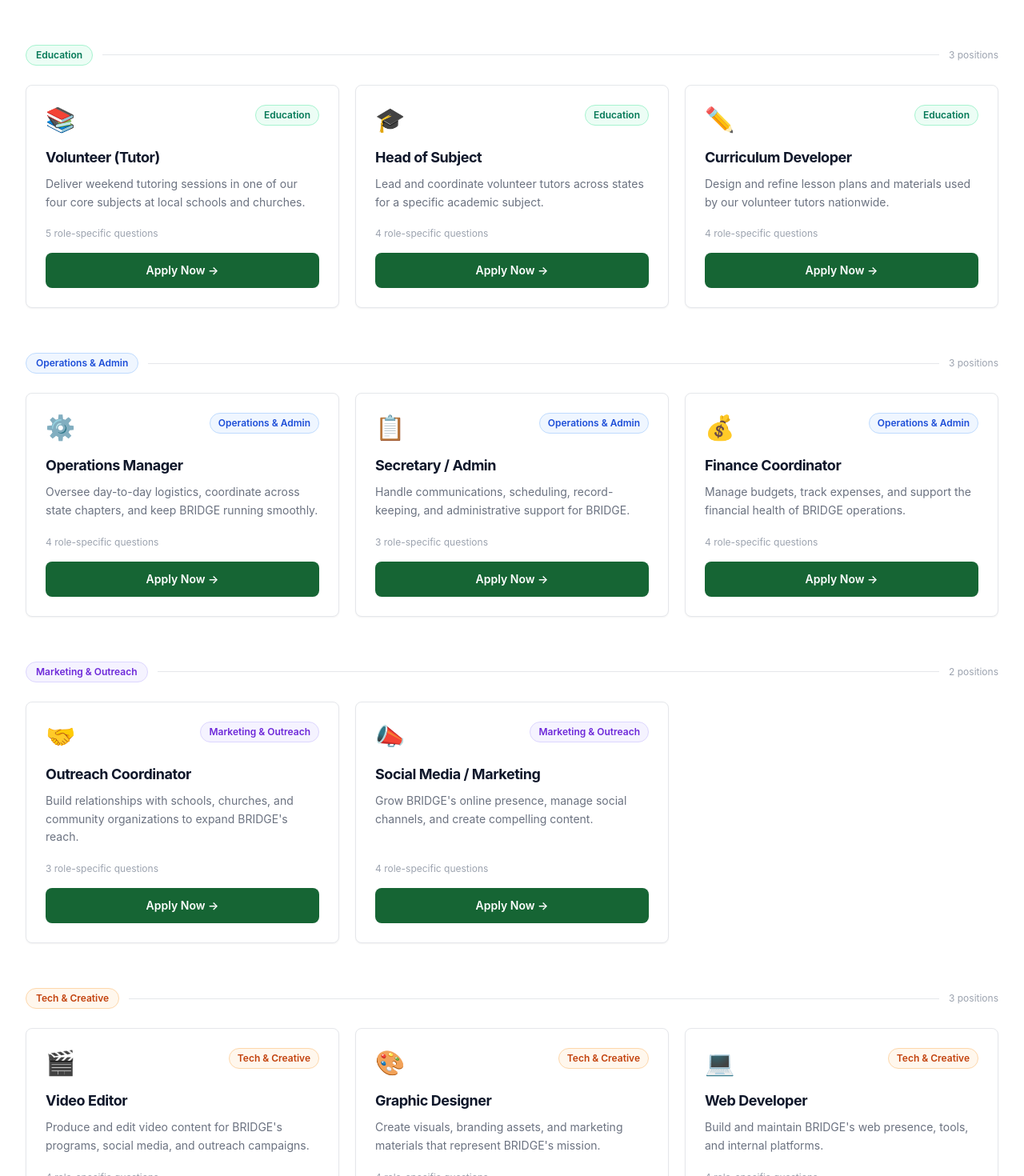
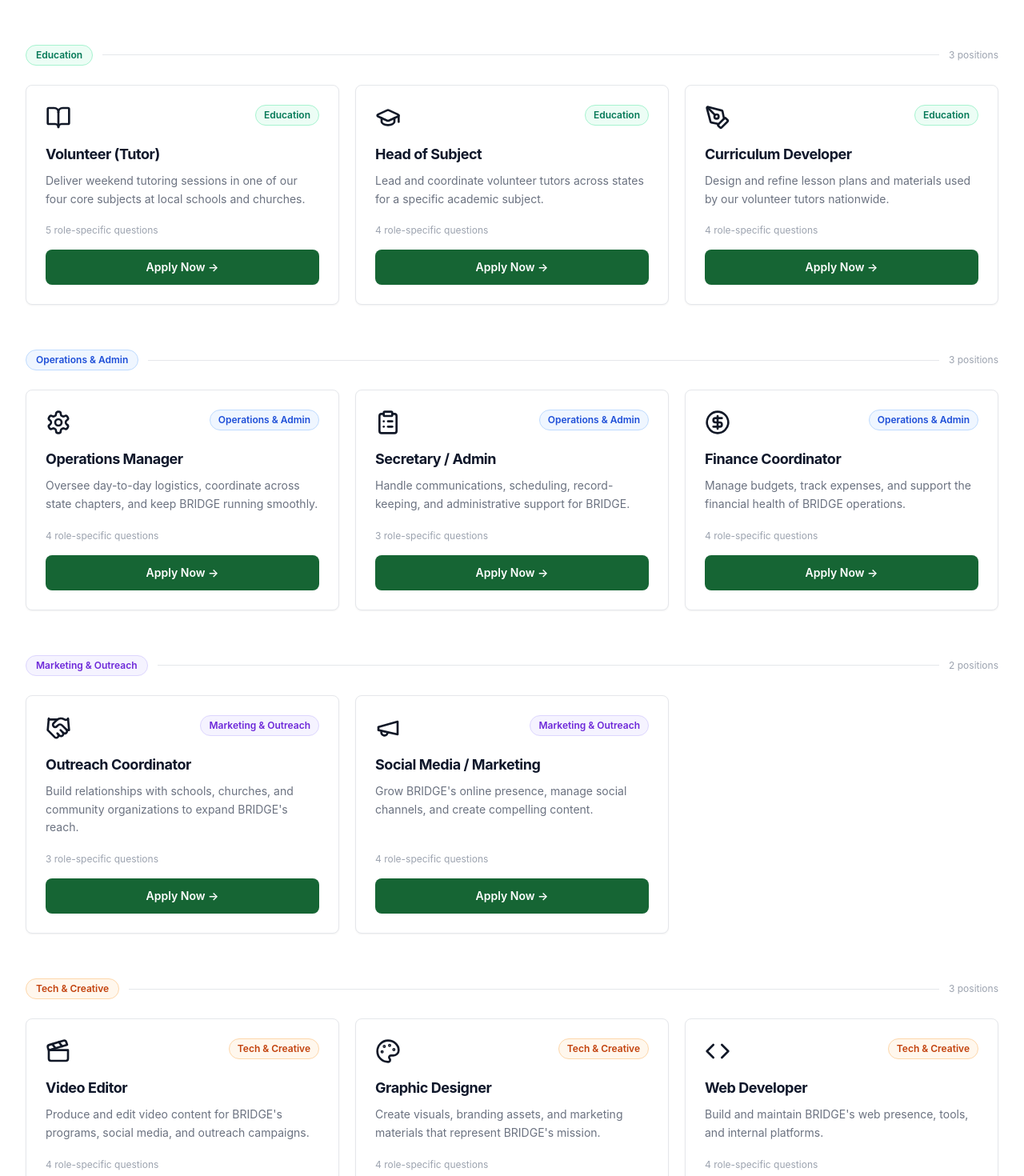
Before and after one commit to JoinTheBridge/JoinTheBridge, a Next.js app: page /volunteer in a window 1280 px wide. Shown: the part 740-2210 px from the top of the page at 80% size. Built offline with nearby package versions, Linux system fonts and the light colour scheme.

Commit message:
Replace emojis with Lucide line icons

```diff
--- a/src/app/admin/page.tsx
+++ b/src/app/admin/page.tsx
@@ -3,6 +3,7 @@
 import { useState, useEffect, useCallback } from "react";
 import { supabase, type Application } from "@/lib/supabase";
 import { ROLES, GROUP_COLORS, type RoleGroup } from "@/lib/roles";
+import { RoleIcon } from "@/components/RoleIcon";
 
 /* ─── Types ─────────────────────────────────────────────────────────────── */
 
@@ -163,7 +164,7 @@
       <div className="flex items-start justify-between gap-3 flex-wrap">
         <div>
           <div className="flex items-center gap-2 flex-wrap mb-1">
-            <span className="text-lg">{role?.icon ?? "📄"}</span>
+            <span className="text-lg"><RoleIcon iconName={role?.icon} className="w-5 h-5" /></span>
             <h3 className="font-bold text-brand-navy text-base">{app.full_name}</h3>
             <span
               className={`px-2.5 py-0.5 rounded-full text-xs font-semibold border ${STATUS_COLORS[app.status]}`}
--- a/src/app/apply/[role-slug]/page.tsx
+++ b/src/app/apply/[role-slug]/page.tsx
@@ -1,5 +1,6 @@
 import type { Metadata } from "next";
 import { notFound } from "next/navigation";
+import { RoleIcon } from "@/components/RoleIcon";
 import Link from "next/link";
 import { getRoleBySlug, ROLE_GROUPS, getRolesByGroup, GROUP_COLORS } from "@/lib/roles";
 import ApplicationForm from "@/components/ApplicationForm";
@@ -52,7 +53,7 @@
           </nav>
 
           <div className="flex items-start gap-5">
-            <span className="text-5xl hidden sm:block">{role.icon}</span>
+            <span className="text-5xl hidden sm:block"><RoleIcon iconName={role.icon} className="w-12 h-12" /></span>
             <div>
               <h1 className="text-3xl md:text-4xl font-extrabold text-white mb-2">
                 {role.title}
@@ -133,7 +134,7 @@
                           href={`/apply/${r.slug}`}
                           className="flex items-center gap-2 text-sm text-gray-600 hover:text-brand-forest transition-colors"
                         >
-                          <span>{r.icon}</span>
+                          <span><RoleIcon iconName={r.icon} className="w-5 h-5" /></span>
                           <span>{r.title} →</span>
                         </Link>
                       </li>
--- a/src/app/volunteer/page.tsx
+++ b/src/app/volunteer/page.tsx
@@ -1,6 +1,7 @@
 import type { Metadata } from "next";
 import Link from "next/link";
 import { ROLES, ROLE_GROUPS, getRolesByGroup, GROUP_COLORS } from "@/lib/roles";
+import { RoleIcon } from "@/components/RoleIcon";
 
 export const metadata: Metadata = {
   title: "Volunteer – Apply to BRIDGE",
@@ -128,7 +129,7 @@
                       >
                         {/* Icon + badge */}
                         <div className="flex items-start justify-between mb-4">
-                          <span className="text-3xl">{role.icon}</span>
+                          <span className="text-3xl"><RoleIcon iconName={role.icon} className="w-8 h-8" /></span>
                           <span
                             className={`px-2.5 py-1 rounded-full text-xs font-semibold border ${colors.bg} ${colors.text} ${colors.border}`}
                           >
--- a/src/components/ApplicationForm.tsx
+++ b/src/components/ApplicationForm.tsx
@@ -2,6 +2,7 @@
 
 import { useState, useCallback, type FormEvent } from "react";
 import { useRouter } from "next/navigation";
+import { RoleIcon } from "@/components/RoleIcon";
 import { supabase, type ApplicationInsert } from "@/lib/supabase";
 import type { RoleConfig } from "@/lib/roles";
 
@@ -210,7 +211,7 @@
               {step === 1 ? "Personal Information" : "Role-Specific Questions"}
             </h3>
           </div>
-          <span className="text-2xl">{role.icon}</span>
+          <span className="text-2xl"><RoleIcon iconName={role.icon} className="w-6 h-6" /></span>
         </div>
         {/* Progress bar */}
         <div className="w-full bg-white/20 rounded-full h-1.5">
--- /dev/null
+++ b/src/components/RoleIcon.tsx
@@ -0,0 +1,36 @@
+import {
+  BookOpen,
+  GraduationCap,
+  PenTool,
+  Settings,
+  ClipboardList,
+  CircleDollarSign,
+  Handshake,
+  Megaphone,
+  Clapperboard,
+  Palette,
+  Code,
+  FileText
+} from "lucide-react";
+
+interface RoleIconProps {
+  iconName?: string;
+  className?: string;
+}
+
+export function RoleIcon({ iconName, className }: RoleIconProps) {
+  switch (iconName) {
+    case "BookOpen": return <BookOpen className={className} />;
+    case "GraduationCap": return <GraduationCap className={className} />;
+    case "PenTool": return <PenTool className={className} />;
+    case "Settings": return <Settings className={className} />;
+    case "ClipboardList": return <ClipboardList className={className} />;
+    case "CircleDollarSign": return <CircleDollarSign className={className} />;
+    case "Handshake": return <Handshake className={className} />;
+    case "Megaphone": return <Megaphone className={className} />;
+    case "Clapperboard": return <Clapperboard className={className} />;
+    case "Palette": return <Palette className={className} />;
+    case "Code": return <Code className={className} />;
+    default: return <FileText className={className} />;
+  }
+}
--- a/src/lib/roles.ts
+++ b/src/lib/roles.ts
@@ -46,7 +46,7 @@
     group: "Education",
     description:
       "Deliver weekend tutoring sessions in one of our four core subjects at local schools and churches.",
-    icon: "📚",
+    icon: "BookOpen",
     questions: [
       {
         id: "subjects_comfortable",
@@ -97,7 +97,7 @@
     group: "Education",
     description:
       "Lead and coordinate volunteer tutors across states for a specific academic subject.",
-    icon: "🎓",
+    icon: "GraduationCap",
     questions: [
       {
         id: "subject_to_lead",
@@ -136,7 +136,7 @@
     group: "Education",
     description:
       "Design and refine lesson plans and materials used by our volunteer tutors nationwide.",
-    icon: "✏️",
+    icon: "PenTool",
     questions: [
       {
         id: "subject_area",
@@ -176,7 +176,7 @@
     group: "Operations & Admin",
     description:
       "Oversee day-to-day logistics, coordinate across state chapters, and keep BRIDGE running smoothly.",
-    icon: "⚙️",
+    icon: "Settings",
     questions: [
       {
         id: "ops_experience",
@@ -215,7 +215,7 @@
     group: "Operations & Admin",
     description:
       "Handle communications, scheduling, record-keeping, and administrative support for BRIDGE.",
-    icon: "📋",
+    icon: "ClipboardList",
     questions: [
       {
         id: "admin_experience",
@@ -247,7 +247,7 @@
     group: "Operations & Admin",
     description:
       "Manage budgets, track expenses, and support the financial health of BRIDGE operations.",
-    icon: "💰",
+    icon: "CircleDollarSign",
     questions: [
       {
         id: "finance_background",
@@ -287,7 +287,7 @@
     group: "Marketing & Outreach",
     description:
       "Build relationships with schools, churches, and community organizations to expand BRIDGE's reach.",
-    icon: "🤝",
+    icon: "Handshake",
     questions: [
       {
         id: "outreach_experience",
@@ -320,7 +320,7 @@
     group: "Marketing & Outreach",
     description:
       "Grow BRIDGE's online presence, manage social channels, and create compelling content.",
-    icon: "📣",
+    icon: "Megaphone",
     questions: [
       {
         id: "platforms_managed",
@@ -366,7 +366,7 @@
     group: "Tech & Creative",
     description:
       "Produce and edit video content for BRIDGE's programs, social media, and outreach campaigns.",
-    icon: "🎬",
+    icon: "Clapperboard",
     questions: [
       {
         id: "editing_software",
@@ -405,7 +405,7 @@
     group: "Tech & Creative",
     description:
       "Create visuals, branding assets, and marketing materials that represent BRIDGE's mission.",
-    icon: "🎨",
+    icon: "Palette",
     questions: [
       {
         id: "design_software",
@@ -444,7 +444,7 @@
     group: "Tech & Creative",
     description:
       "Build and maintain BRIDGE's web presence, tools, and internal platforms.",
-    icon: "💻",
+    icon: "Code",
     questions: [
       {
         id: "tech_stack",
```
